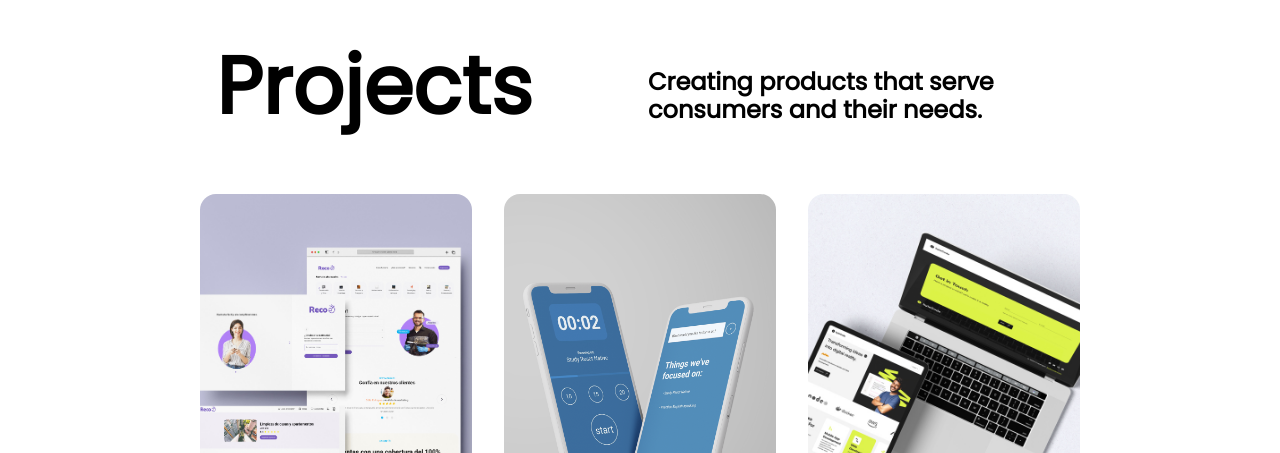
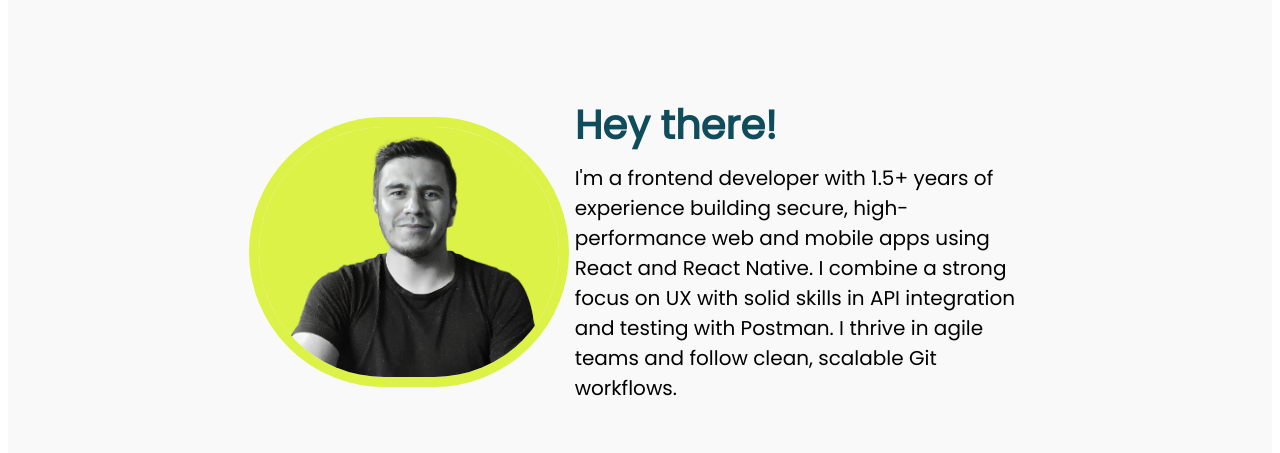
Before and after one commit to orellanamr/orellanamr.github.io, a React (Vite) app: page / in a window 1280 px wide. Shown: the part 866-1319 px from the top of the page. Built offline with nearby package versions, Linux system fonts and the light colour scheme.

Commit message:
Add AboutMe component and update i18n translations for enhanced user experience

```diff
--- a/src/App.jsx
+++ b/src/App.jsx
@@ -1,5 +1,6 @@
 import Navbar from "./components/Navbar";
 import HeroSection from "./components/HeroSection";
+import AboutMe from "./components/AboutMe";
 import Projects from "./components/Projects";
 import Footer from "./components/Footer";
 
@@ -9,6 +10,9 @@ const App = () => {
       <Navbar />
       <div id="home">
         <HeroSection />
+      </div>
+      <div id="about">
+        <AboutMe />
       </div>
       <div id="projects">
         <Projects />
--- /dev/null
+++ b/src/components/AboutMe.jsx
@@ -0,0 +1,82 @@
+import { Box, Typography, Grid } from "@mui/material";
+import { useTranslation } from "react-i18next";
+import profilePic from "../assets/images/profileRolandoOrellana.png";
+
+const AboutMe = () => {
+  const { t } = useTranslation();
+
+  return (
+    <Box
+      id="about"
+      sx={{
+        py: { xs: 8, md: 12 },
+        px: { xs: 3, md: 20 },
+        backgroundColor: "#f9f9f9",
+      }}
+    >
+      <Grid
+        container
+        spacing={4}
+        alignItems="center"
+        justifyContent="center"
+        sx={{ mt: 4 }}
+      >
+        <Grid item xs={12} md={4} sx={{ textAlign: "center" }}>
+          <Box
+            sx={{
+              width: { xs: 225, md: 225, lg: 300 },
+              height: { xs: 180, md: 180, lg: 250 },
+              //mx: "auto",
+              borderRadius: "150px",
+              border: "10px solid #ddf247",
+              overflow: "hidden",
+              display: "flex",
+              alignItems: "left",
+              justifyContent: "left",
+            }}
+          >
+            <img
+              src={profilePic}
+              alt="Rolando Orellana"
+              style={{
+                width: "100%",
+                height: "100%",
+                objectFit: "cover",
+                display: "block",
+              }}
+            />
+          </Box>
+        </Grid>
+        <Grid item xs={12} md={12} lg={6}>
+          <Typography
+            variant="h3"
+            fontWeight="bold"
+            gutterBottom
+            textAlign="left"
+            sx={{
+              //mx: "auto",
+              fontSize: { xs: "2rem", md: "2.5rem" },
+              textAlign: { xs: "left", md: "left" },
+            }}
+          >
+            {t("about_me_title")}
+          </Typography>
+          <Typography
+            variant="body1"
+            textAlign="left"
+            sx={{
+              maxWidth: 700,
+              //mx: "auto",
+              fontSize: { xs: "1rem", md: "1.25rem" },
+              textAlign: { xs: "left", md: "left" },
+            }}
+          >
+            {t("about_me_description")}
+          </Typography>
+        </Grid>
+      </Grid>
+    </Box>
+  );
+};
+
+export default AboutMe;
--- a/src/i18n/i18n.js
+++ b/src/i18n/i18n.js
@@ -7,6 +7,9 @@ const resources = {
     translation: {
       home: "Home",
       about: "About",
+      about_me_title: "Hey there!",
+      about_me_description:
+        "I'm a frontend developer with 1.5+ years of experience building secure, high-performance web and mobile apps using React and React Native. I combine a strong focus on UX with solid skills in API integration and testing with Postman. I thrive in agile teams and follow clean, scalable Git workflows.",
       projects: "Projects",
       contact: "Contact",
       download_cv: "Download CV",
@@ -21,7 +24,7 @@ const resources = {
           passionate: "Passionate",
         },
         description:
-          "React Developer with 1+ year of experience in web apps and a background in 6+ years of design & digital marketing.",
+          "Frontend developer with 1.5+ years of experience in web and mobile apps using React & React Native, plus 6+ years in design and digital marketing.",
         scrollDown: "Scroll Down",
       },
       Projects: "Projects",
@@ -43,6 +46,9 @@ const resources = {
     translation: {
       home: "Inicio",
       about: "Acerca",
+      about_me_title: "¡Hola!",
+      about_me_description:
+        "Soy desarrollador frontend con más de 1.5 años de experiencia creando aplicaciones web y móviles seguras y de alto rendimiento con React y React Native. Combino enfoque en UX con habilidades en integración de APIs y testing con Postman. Me adapto bien a equipos ágiles y trabajo con flujos de Git limpios y escalables.",
       projects: "Proyectos",
       contact: "Contacto",
       download_cv: "Descargar CV",
@@ -57,7 +63,7 @@ const resources = {
           passionate: "Apasionado",
         },
         description:
-          "Desarrollador React con 1+ año de experiencia en aplicaciones web y un backgroun de 6+ años en diseño y marketing digital.",
+          "Desarrollador frontend con más de 1.5 años de experiencia en aplicaciones web y móviles con React & React Native, y más de 6 años en diseño y marketing digital.",
         scrollDown: "Deslizar hacia abajo",
       },
       Projects: "Proyectos",
```
Also changed, not shown: src/assets/images/profileRolandoOrellana.png (added), 1 other file (tests, documents, lock files or other folders).
